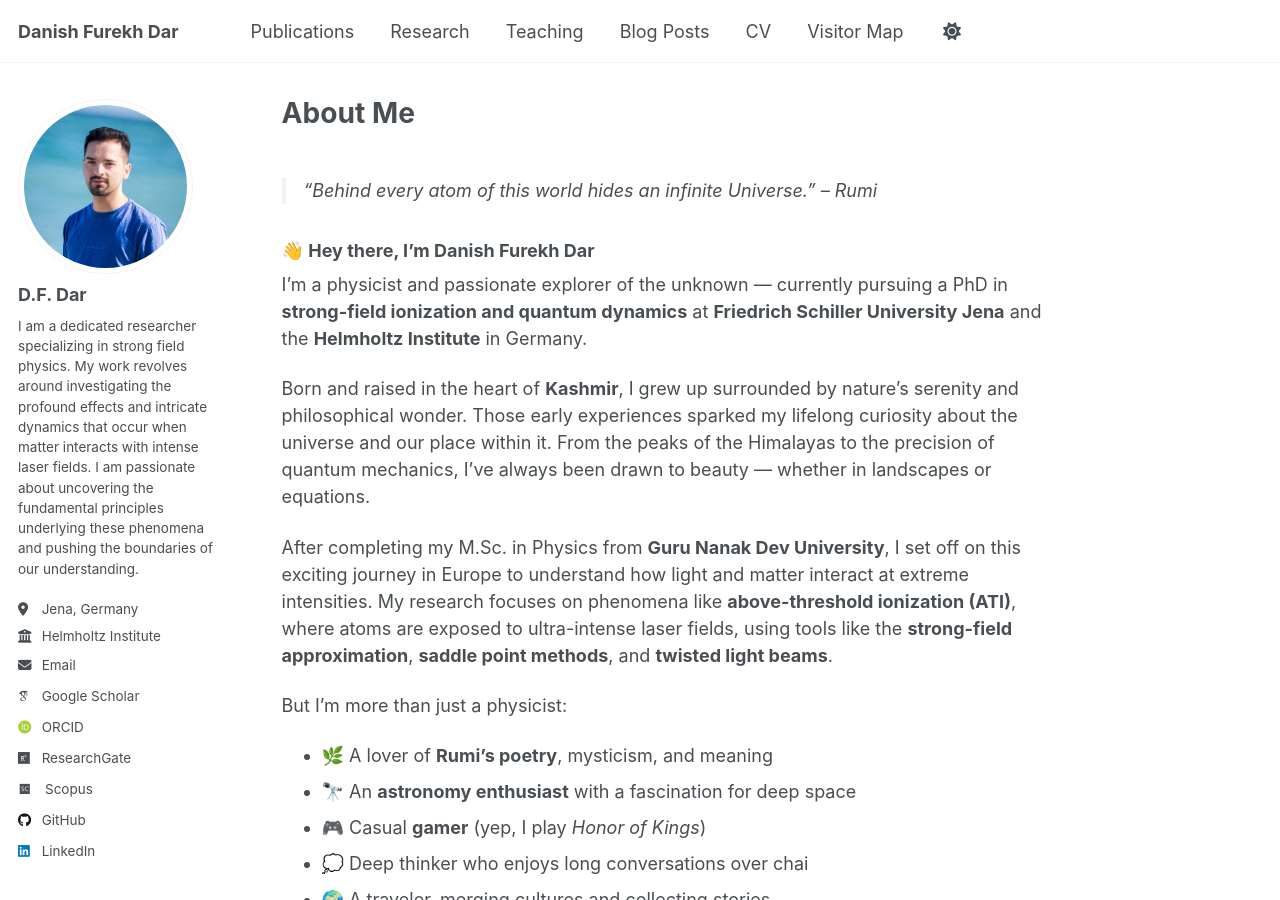
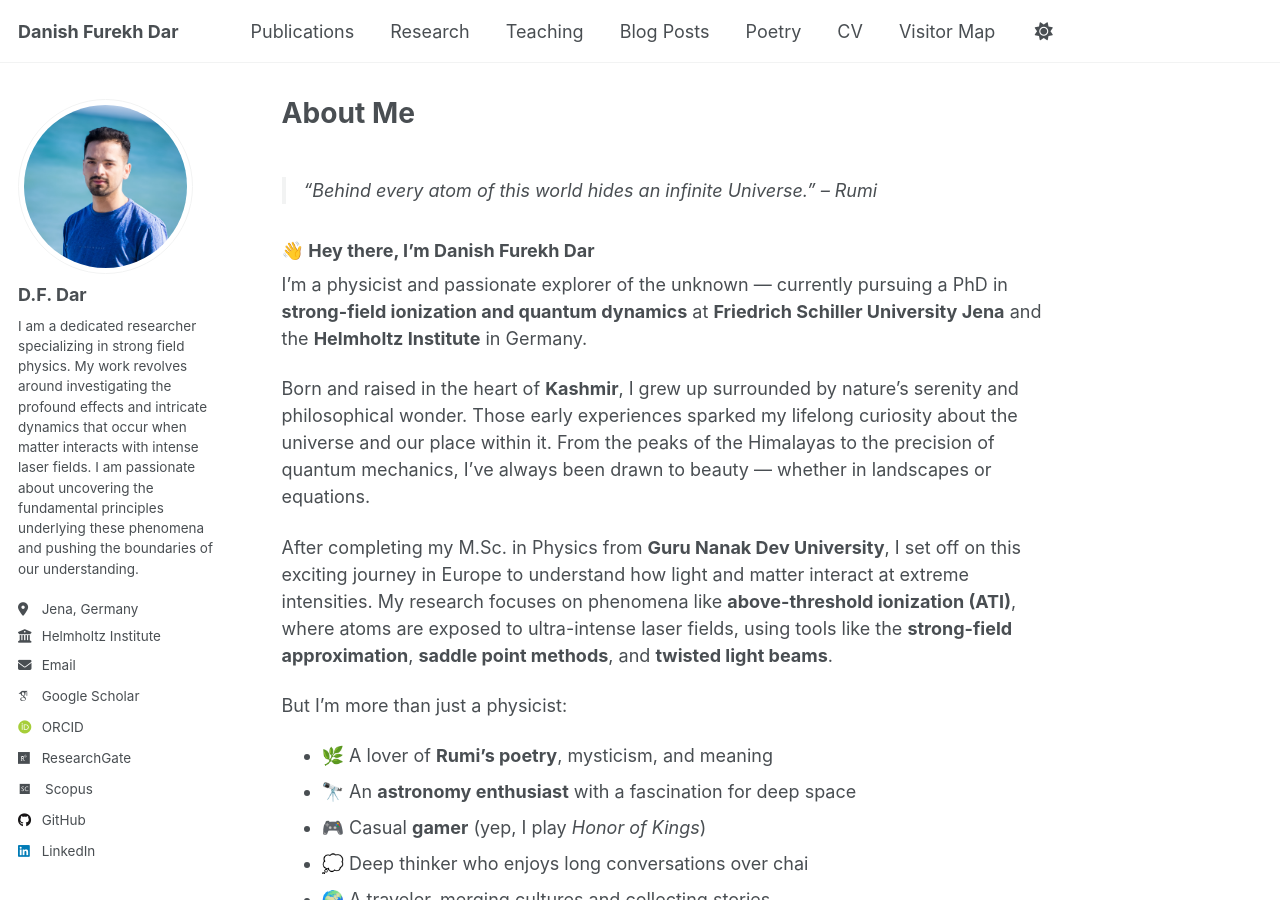
Before and after one commit to danishfurekhdar/danishfurekhdar.github.io, a Jekyll site: the page built from _pages/about.md, in a window 1280 px wide and 900 px high. Built offline with Jekyll 4.4.1, drawn with Linux system fonts in a browser that asks for light colours; some web fonts are replaced.

Commit message:
Update navigation.yml

```diff
--- a/_data/navigation.yml
+++ b/_data/navigation.yml
@@ -23,6 +23,9 @@ main:
   - title: "Blog Posts"
     url: /year-archive/
 
+  - title: "Poetry"
+    url: "/poetry/"
+
   - title: "CV"
     url: /cv/
 
```
